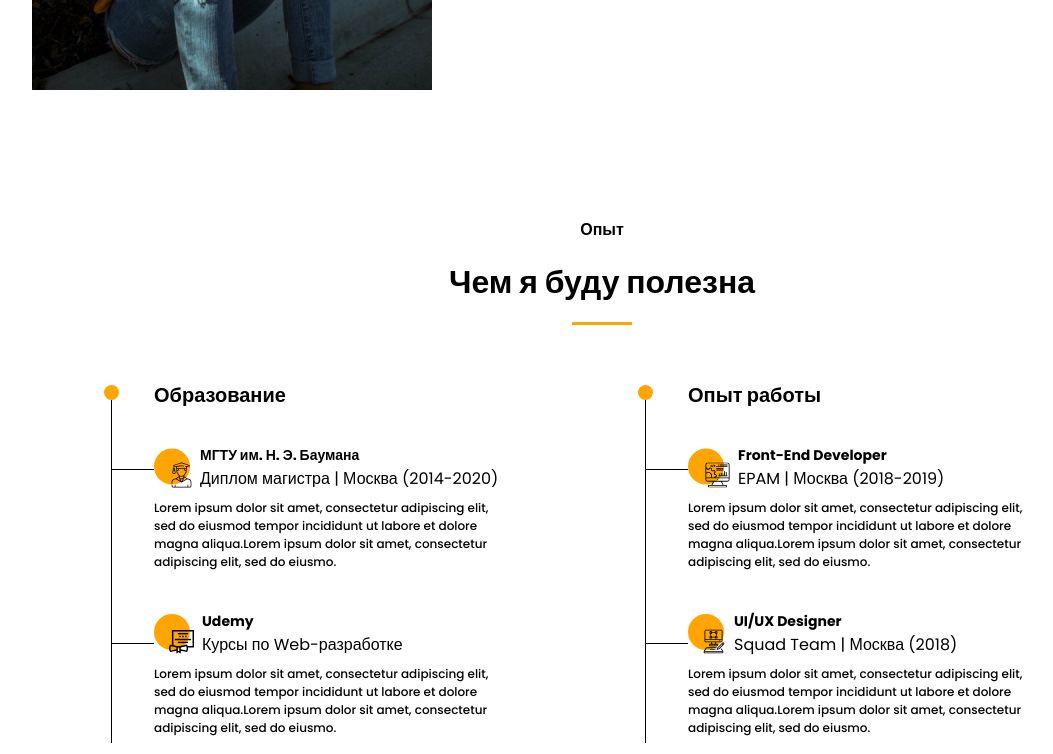
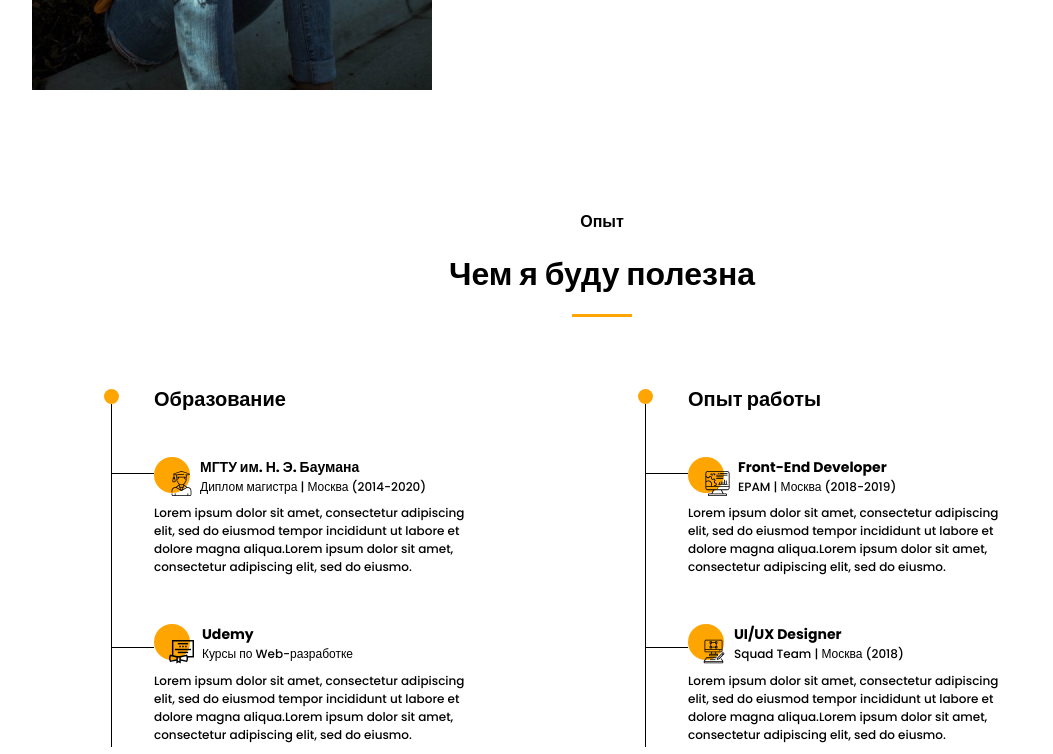
Before and after one commit to oddyca/dc-test, a plain HTML site: page index.html in a window 1280 px wide. Shown: the part 1438-2192 px from the top of the page, without its empty margins (38-1091 px from the left). Drawn offline with Linux system fonts and the light colour scheme.

Commit message:
refactor: adjust design in experience section

```diff
--- a/style.css
+++ b/style.css
@@ -258,7 +258,7 @@
 .main__experience {
   display: flex;
   flex-direction: column;
-  margin-top: 7.5rem;
+  margin-top: 7rem;
 }
 
 .experience__title {
@@ -272,8 +272,8 @@
 .experience-container {
   display: flex;
   justify-content: space-around;
-  gap: 8rem;
-  margin-top: 3.75rem;
+  gap: 10rem;
+  margin-top: 4.5rem;
   margin-left: 4.5rem;
 }
 
@@ -286,7 +286,7 @@
 .exp__items {
   display: flex;
   flex-direction: column;
-  gap: 2.5rem;
+  gap: 3rem;
 }
 
 .exp__item {
@@ -301,6 +301,14 @@
   font-style: normal;
   font-weight: 700;
   line-height: 100%;
+}
+
+.title__sub {
+  color: #000;
+  font-size: 0.75rem;
+  font-style: normal;
+  font-weight: 500;
+  line-height: normal;
 }
 
 .item__header {
```
